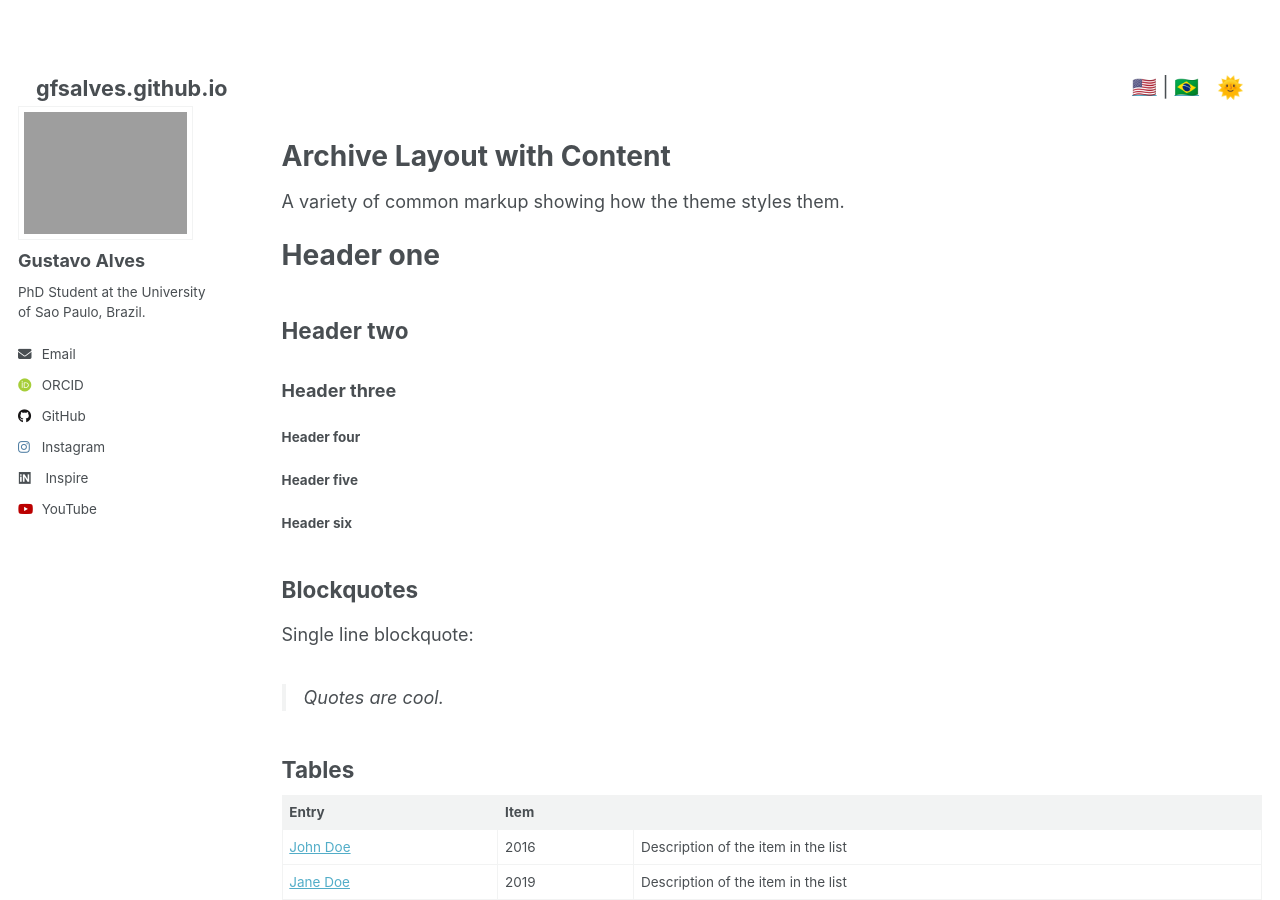
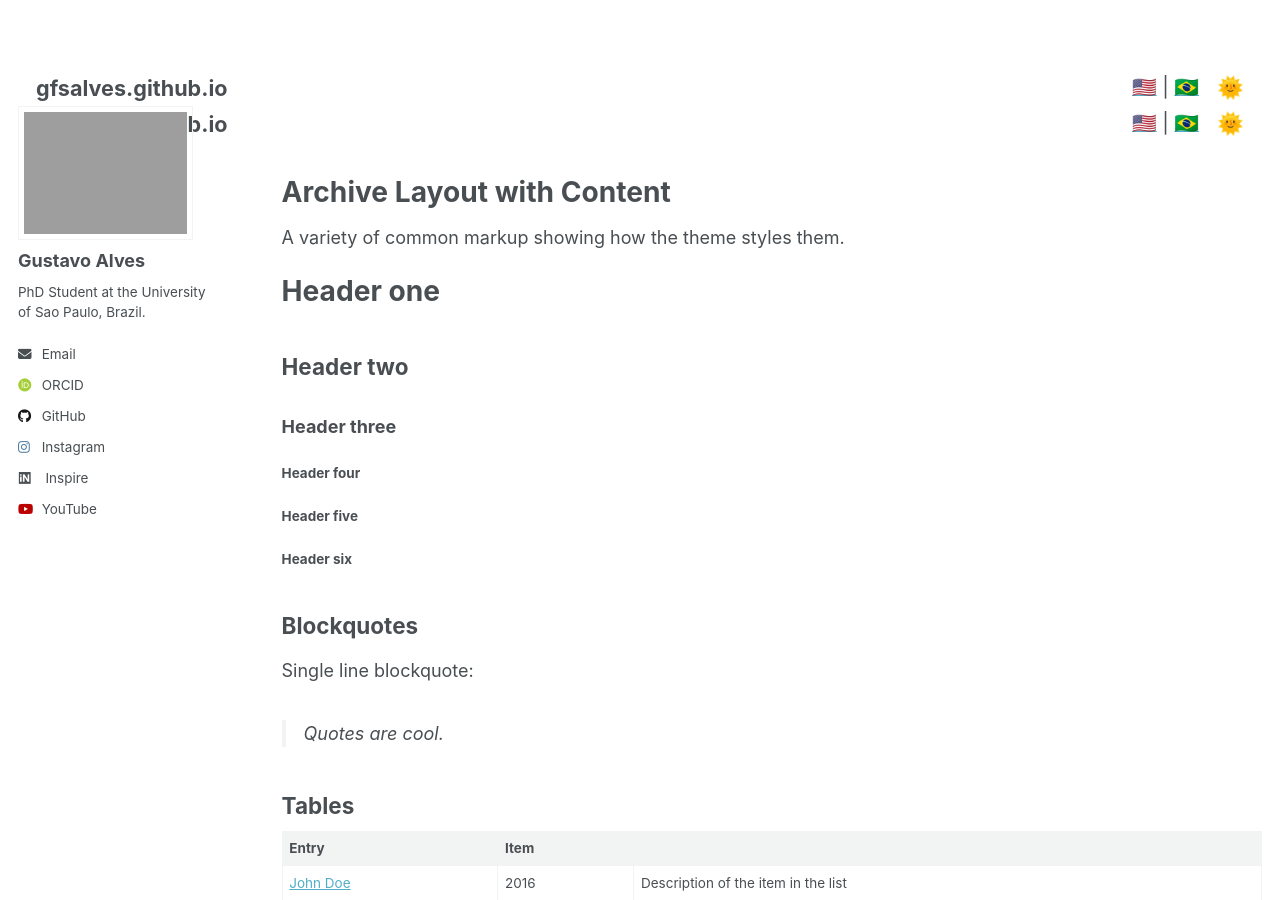
Before and after one commit to gfsalves/gfsalves.github.io, a Jekyll site: the page built from _pages/en/archive-layout-with-content.md, in a window 1280 px wide and 900 px high. Built offline with Jekyll 4.4.1, drawn with Linux system fonts in a browser that asks for light colours; some web fonts are replaced; a script that is not in the unit is left out; part of the change alters nothing that is shown.

Commit message:
correct headers

```diff
--- a/_layouts/archive.html
+++ b/_layouts/archive.html
@@ -2,8 +2,7 @@
 layout: default
 ---
 
-{% include head.html %}
-{% include head/custom.html %}
+{% include masthead.html %}
 
 {% if page.header.overlay_color or page.header.overlay_image or page.header.image %}
   {% include page__hero.html %}
```
